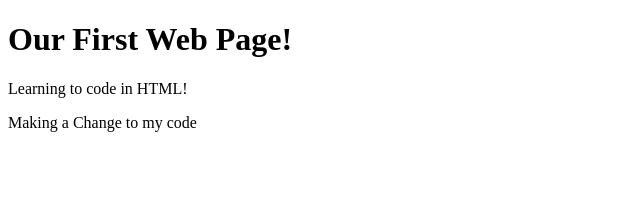
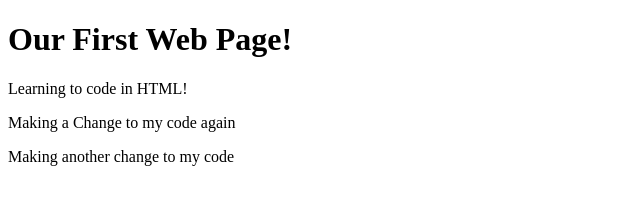
Before and after one commit to anirudhvoru/dis, a plain HTML site: page index.html in a window 1280 px wide. Shown: the whole page, without its empty margins (0-640 px from the left). Drawn offline with Linux system fonts and the light colour scheme.

Commit message:
third change

```diff
--- a/index.html
+++ b/index.html
@@ -4,6 +4,7 @@
     <body>
         <h1>Our First Web Page!</h1>
         <p>Learning to code in HTML!</p>
-        <p>Making a Change to my code</p>
+        <p>Making a Change to my code again</p>
+        <p>Making another change to my code</p>
     </body>
 </html>
```
